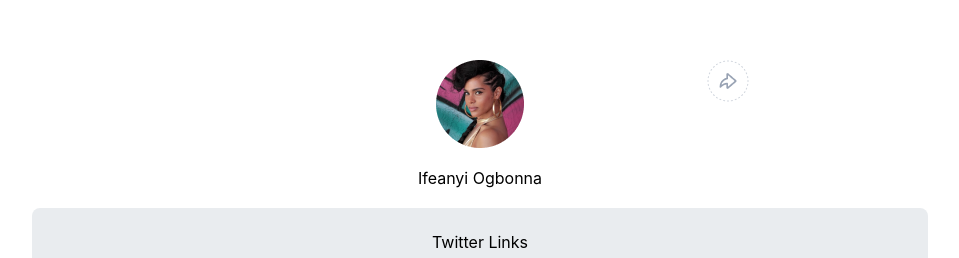
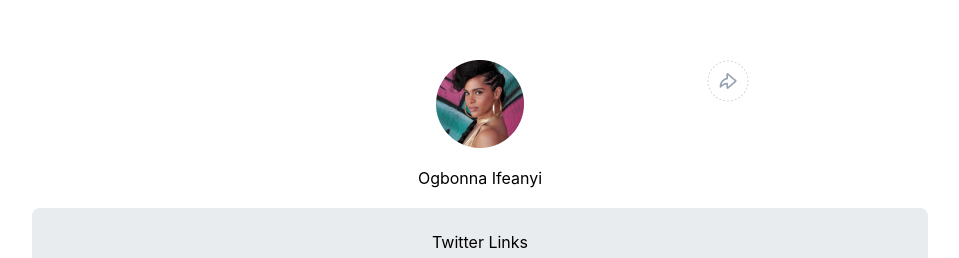
Before and after one commit to ifeanyiOgbonna/hng-front-end-assessment-1, a React (Create React App) app: page / in a window 1280 px wide. Shown: the top 258 px of the page, without its empty margins (160-1119 px from the left). Built offline with nearby package versions, Linux system fonts and the light colour scheme.

Commit message:
initial commit

```diff
--- a/src/App.js
+++ b/src/App.js
@@ -16,7 +16,7 @@ function App() {
           className="profile__img"
           id="profile__img"
         />
-        <p id="slack">Ifeanyi Ogbonna</p>
+        <p id="slack">Ogbonna Ifeanyi</p>
 
         <a
           href="https://twitter.com/IfeanyiIfybest"
```
